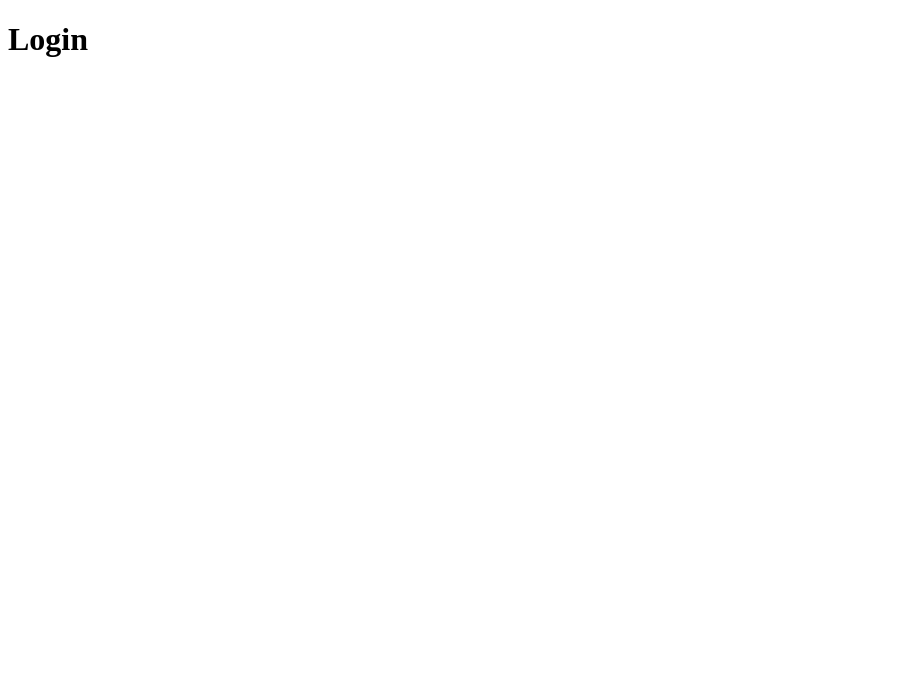
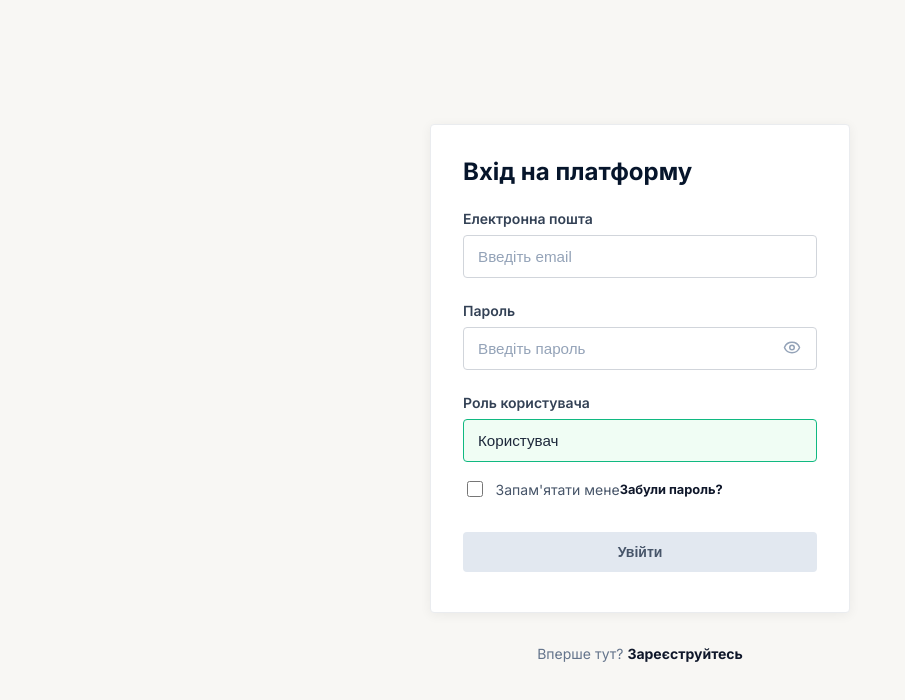
Before and after one commit to ITA-Dnipro/UA-4544, a React (Vite) app in the folder frontend/: page /login in a window 1280 px wide. Shown: the top 700 px of the page, without its empty margins (0-905 px from the left). Built offline with nearby package versions, Linux system fonts and the light colour scheme.

Commit message:
UA-4544-98 implemented login page with CSS modules and role selection

```diff
--- a/frontend/package.json
+++ b/frontend/package.json
@@ -9,13 +9,19 @@
     "preview": "vite preview"
   },
   "dependencies": {
+    "lucide-react": "^1.8.0",
     "react": "^18.3.1",
     "react-dom": "^18.3.1",
+    "react-hook-form": "^7.73.1",
     "react-router-dom": "^6.23.1"
   },
   "devDependencies": {
+    "@testing-library/jest-dom": "^6.9.1",
+    "@types/jest": "^30.0.0",
     "@types/react": "^18.3.3",
     "@types/react-dom": "^18.3.0",
+    "@types/testing-library__jest-dom": "^6.0.0",
+    "@types/testing-library__react": "^10.2.0",
     "@vitejs/plugin-react": "^5.0.0",
     "typescript": "^5.4.5",
     "vite": "^8.0.9"
--- a/frontend/src/pages/Login.tsx
+++ /dev/null
@@ -1,3 +0,0 @@
-export default function Login() {
-  return <h1>Login</h1>
-}
--- /dev/null
+++ b/frontend/src/pages/Login/Login.module.css
@@ -0,0 +1,218 @@
+@import url('https://fonts.googleapis.com/css2?family=Inter:wght@400;600;700&display=swap');
+
+.container {
+  min-height: 100vh;
+  display: flex;
+  flex-direction: column;
+  align-items: center;
+  justify-content: center;
+  background-color: #F8F7F4;
+  padding: 20px;
+  box-sizing: border-box;
+  font-family: 'Inter', -apple-system, BlinkMacSystemFont, sans-serif;
+}
+
+.card {
+  width: 100%;
+  max-width: 420px;
+  background-color: white;
+  border-radius: 4px;
+  box-shadow: 0px 2px 12px rgba(0, 0, 0, 0.06);
+  border: 1px solid #EAECEF;
+  box-sizing: border-box;
+}
+
+.header {
+  padding: 2rem 2rem 1.5rem 2rem;
+}
+
+.title {
+  font-size: 1.5rem;
+  font-weight: 700;
+  color: #06152B;
+  margin: 0;
+}
+
+.form {
+  padding: 0 2rem 2.5rem 2rem;
+  display: flex;
+  flex-direction: column;
+  gap: 1.5rem;
+}
+
+.label {
+  display: block;
+  font-size: 0.875rem;
+  font-weight: 600;
+  color: #334155;
+  margin-bottom: 0.5rem;
+}
+
+.inputBase {
+  width: 100%;
+  padding: 12px 14px;
+  border-radius: 4px;
+  font-size: 0.95rem;
+  transition: all 0.2s ease;
+  outline: none;
+  box-sizing: border-box;
+  display: block;
+  border: 1px solid #D1D5DB;
+  color: #1E293B;
+}
+
+.inputBase::placeholder {
+  color: #94A3B8;
+}
+
+.inputDefault:focus {
+  border-color: #0F172A;
+  box-shadow: 0 0 0 1px #0F172A;
+}
+
+.inputError {
+  border: 1px solid #EF4444;
+  background-color: #FFF7F7;
+}
+
+.inputSuccess {
+  border: 1px solid #10B981;
+  background-color: #F0FDF4;
+}
+
+.errorText {
+  margin-top: 0.35rem;
+  font-size: 0.75rem;
+  color: #EF4444;
+}
+
+.passwordWrapper, .selectWrapper {
+  position: relative;
+}
+
+.eyeButton {
+  position: absolute;
+  right: 12px;
+  top: 50%;
+  transform: translateY(-50%);
+  color: #94A3B8;
+  background: none;
+  border: none;
+  cursor: pointer;
+  padding: 4px;
+}
+
+.selectIcon {
+  position: absolute;
+  right: 12px;
+  top: 50%;
+  transform: translateY(-50%);
+  color: #94A3B8;
+  pointer-events: none;
+}
+
+select.inputBase {
+  appearance: none;
+  cursor: pointer;
+  padding-right: 40px;
+}
+
+.forgotLinkContainer {
+  display: flex;
+  justify-content: flex-end;
+  margin-top: 0.5rem;
+}
+
+.forgotLink {
+  font-size: 0.8rem;
+  font-weight: 700;
+  color: #0F172A;
+  text-decoration: none;
+}
+
+.forgotLink:hover {
+  text-decoration: underline;
+}
+
+.checkboxContainer {
+  display: flex;
+  align-items: center;
+  margin-top: -0.5rem;
+}
+
+.checkboxLabel {
+  display: flex;
+  align-items: center;
+  gap: 0.6rem;
+  font-size: 0.875rem;
+  color: #475569;
+  cursor: pointer;
+}
+
+.checkboxLabel input {
+  width: 16px;
+  height: 16px;
+  cursor: pointer;
+}
+
+.submitButton {
+  width: 100%;
+  padding: 12px;
+  border-radius: 4px;
+  font-weight: 700;
+  font-size: 0.875rem;
+  border: none;
+  display: flex;
+  align-items: center;
+  justify-content: center;
+  cursor: pointer;
+  transition: background 0.2s;
+  margin-top: 0.5rem;
+}
+
+.btnIdle {
+  background-color: #E2E8F0;
+  color: #475569;
+}
+
+.btnIdle:hover {
+  background-color: #CBD5E1;
+}
+
+.btnDisabled {
+  background-color: #F1F5F9;
+  color: #94A3B8;
+  cursor: not-allowed;
+}
+
+.footerText {
+  margin-top: 2rem;
+  font-size: 0.875rem;
+  color: #64748B;
+  text-align: center;
+}
+
+.registerLink {
+  font-weight: 700;
+  color: #0F172A;
+  text-decoration: none;
+}
+
+.registerLink:hover {
+  text-decoration: underline;
+}
+
+.spinner {
+  animation: spin 1s linear infinite;
+}
+
+@keyframes spin {
+  from { transform: rotate(0deg); }
+  to { transform: rotate(360deg); }
+}
+
+:global(body), :global(html) {
+  margin: 0;
+  padding: 0;
+  height: 100%;
+}
--- /dev/null
+++ b/frontend/src/pages/Login/Login.tsx
@@ -0,0 +1,162 @@
+import React, { useState } from "react";
+import { useForm, SubmitHandler } from "react-hook-form";
+import { Loader2, Eye, EyeOff, ChevronDown } from "lucide-react";
+import styles from "./Login.module.css";
+import { useNavigate } from "react-router-dom";
+
+interface ILoginForm {
+  email: string;
+  password: string;
+  role: string;
+  rememberMe: boolean;
+}
+
+const LoginPage: React.FC = () => {
+  const navigate = useNavigate();
+  const [isLoading, setIsLoading] = useState<boolean>(false);
+  const [serverError, setServerError] = useState<string | null>(null);
+  const [showPassword, setShowPassword] = useState<boolean>(false);
+
+  const {
+    register,
+    handleSubmit,
+    watch,
+    formState: { errors },
+  } = useForm<ILoginForm>({
+    mode: "onBlur",
+    defaultValues: { role: "user", rememberMe: false },
+  });
+
+  const watchedFields = watch();
+
+  const getFieldClassName = (fieldName: keyof ILoginForm) => {
+    let stateClass = styles.inputDefault;
+
+    if (errors[fieldName]) {
+      stateClass = styles.inputError;
+    } else if (watchedFields[fieldName]) {
+      stateClass = styles.inputSuccess;
+    }
+
+    return `${styles.inputBase} ${stateClass}`;
+  };
+
+  const onSubmit: SubmitHandler<ILoginForm> = async (data) => {
+    setIsLoading(true);
+    setServerError(null);
+    try {
+      await new Promise((resolve) => setTimeout(resolve, 1500));
+      console.log("Дані форми:", data);
+      navigate("/");
+    } catch (err) {
+      setServerError(err instanceof Error ? err.message : "Помилка сервера");
+    } finally {
+      setIsLoading(false);
+    }
+  };
+
+  return (
+    <div className={styles.container}>
+      <div className={styles.card}>
+        <div className={styles.header}>
+          <h1 className={styles.title}>Вхід на платформу</h1>
+        </div>
+
+        <form onSubmit={handleSubmit(onSubmit)} className={styles.form}>
+          {serverError && (
+            <div className={styles.serverError}>{serverError}</div>
+          )}
+
+          <div>
+            <label className={styles.label}>Електронна пошта</label>
+            <input
+              type="email"
+              placeholder="Введіть email"
+              className={getFieldClassName("email")}
+              {...register("email", {
+                required: "Обов'язкове поле",
+                pattern: {
+                  value: /^[A-Z0-9._%+-]+@[A-Z0-9.-]+\.[A-Z]{2,}$/i,
+                  message: "Невірний формат",
+                },
+              })}
+            />
+            {errors.email && (
+              <p className={styles.errorText}>{errors.email.message}</p>
+            )}
+          </div>
+
+          <div>
+            <label className={styles.label}>Пароль</label>
+            <div className={styles.passwordWrapper}>
+              <input
+                type={showPassword ? "text" : "password"}
+                placeholder="Введіть пароль"
+                className={getFieldClassName("password")}
+                {...register("password", {
+                  required: "Пароль обов'язковий",
+                  minLength: { value: 6, message: "Мінімум 6 символів" },
+                })}
+              />
+              <button
+                type="button"
+                onClick={() => setShowPassword(!showPassword)}
+                className={styles.eyeButton}
+              >
+                {showPassword ? <EyeOff size={18} /> : <Eye size={18} />}
+              </button>
+            </div>
+            {errors.password && (
+              <p className={styles.errorText}>{errors.password.message}</p>
+            )}
+          </div>
+
+          <div>
+            <label className={styles.label}>Роль користувача</label>
+            <div className={styles.passwordWrapper}>
+              <select
+                className={getFieldClassName("role")}
+                {...register("role")}
+              >
+                <option value="user">Користувач</option>
+                <option value="admin">Стартап</option>
+                <option value="investor">Інвестор</option>
+              </select>
+            </div>
+          </div>
+
+          <div className={styles.checkboxContainer}>
+            <label className={styles.checkboxLabel}>
+              <input type="checkbox" {...register("rememberMe")} />
+              <span>Запам'ятати мене</span>
+            </label>
+            <a href="/forgot-password" className={styles.forgotLink}>
+              Забули пароль?
+            </a>
+          </div>
+
+          <button
+            type="submit"
+            disabled={isLoading}
+            className={`${styles.submitButton} ${isLoading ? styles.btnDisabled : styles.btnIdle}`}
+          >
+            {isLoading ? (
+              <Loader2 className="animate-spin mr-2" size={18} />
+            ) : (
+              "Увійти"
+            )}
+          </button>
+        </form>
+      </div>
+
+      <p className={styles.footerText}>
+        Вперше тут?{" "}
+        <a href="/register" className={styles.registerLink}>
+          Зареєструйтесь
+        </a>
+      </p>
+    </div>
+  );
+};
+
+export default LoginPage;
--- /dev/null
+++ b/frontend/src/vite-env.d.ts
@@ -0,0 +1,4 @@
+declare module "*.module.css" {
+  const classes: { [key: string]: string };
+  export default classes;
+}
--- a/frontend/tsconfig.json
+++ b/frontend/tsconfig.json
@@ -1,6 +1,7 @@
 {
   "compilerOptions": {
     "target": "ES2020",
+    "types": ["jest", "node", "@testing-library/jest-dom"],
     "useDefineForClassFields": true,
     "lib": ["ES2020", "DOM", "DOM.Iterable"],
     "module": "ESNext",
```
Also changed, not shown: frontend/src/main.tsx (+6 -6 lines), frontend/src/routes/AppRouter.tsx (+8 -8 lines), 2 other files (tests, documents, lock files or other folders).
